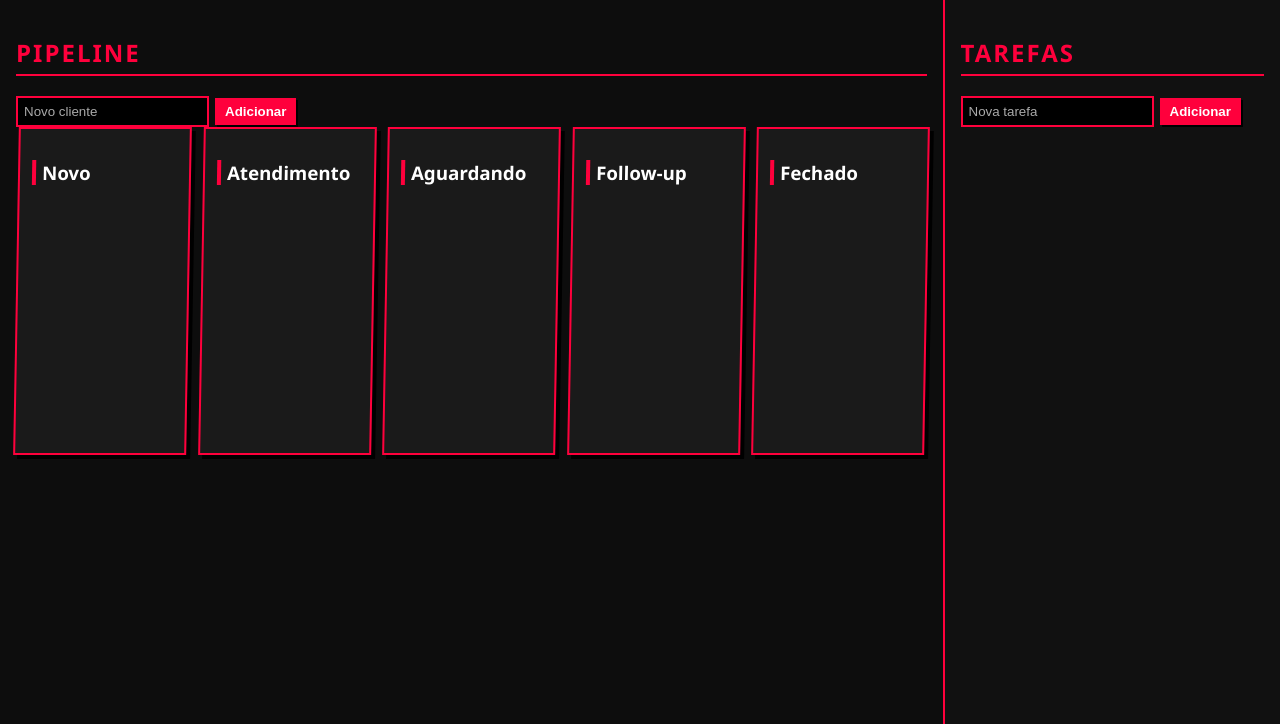
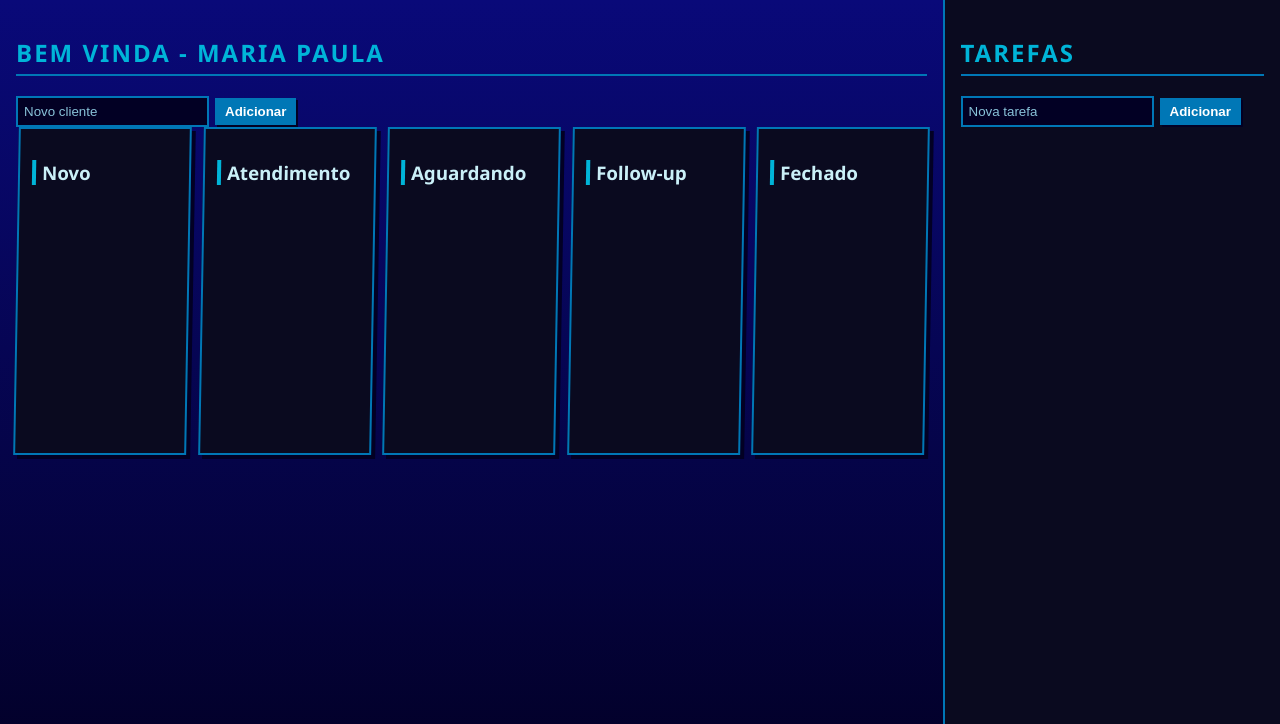
Before and after one commit to luanvictorsz/gestao-maria, a React (Vite) app: page / in a window 1280 px wide. Shown: the top 724 px of the page. Built offline with nearby package versions, Linux system fonts and the light colour scheme.

Commit message:
feat: sistema drag and drop e estilizacao do sistema

```diff
--- a/src/components/ClientCard.tsx
+++ b/src/components/ClientCard.tsx
@@ -10,17 +10,15 @@ const next: Record<Status, Status | null> = {
 };
 
 export default function ClientCard({ cliente }: { cliente: Cliente }) {
-  const { moverCliente } = useApp();
-
   return (
-    <div className="card">
+    <div
+      className="card"
+      draggable
+      onDragStart={(e) => {
+        e.dataTransfer.setData("clienteId", cliente.id);
+      }}
+    >
       <p>{cliente.nome}</p>
-
-      {next[cliente.status] && (
-        <button onClick={() => moverCliente(cliente.id, next[cliente.status]!)}>
-          Avançar
-        </button>
-      )}
     </div>
   );
 }
--- a/src/components/Pipeline.tsx
+++ b/src/components/Pipeline.tsx
@@ -12,12 +12,12 @@ const columns: { label: string; value: Status }[] = [
 ];
 
 export default function Pipeline() {
-  const { clientes, addCliente } = useApp();
+  const { clientes, addCliente, moverCliente } = useApp();
   const [nome, setNome] = useState("");
 
   return (
     <div className="pipeline">
-      <h2>Pipeline</h2>
+      <h2>Bem Vinda - Maria Paula</h2>
 
       <div>
         <input
@@ -25,21 +25,45 @@ export default function Pipeline() {
           onChange={(e) => setNome(e.target.value)}
           placeholder="Novo cliente"
         />
-        <button onClick={() => { addCliente(nome); setNome(""); }}>
+        <button
+          onClick={() => {
+            if (!nome.trim()) return;
+            addCliente(nome);
+            setNome("");
+          }}
+        >
           Adicionar
         </button>
       </div>
 
       <div className="columns">
         {columns.map((col) => (
-          <div key={col.value} className="column">
+          <div
+            key={col.value}
+            className="column"
+            onDragOver={(e) => {
+              e.preventDefault();
+              e.currentTarget.classList.add("drag-over");
+            }}
+            onDragLeave={(e) => {
+              e.currentTarget.classList.remove("drag-over");
+            }}
+            onDrop={(e) => {
+              e.currentTarget.classList.remove("drag-over");
+
+              const id = e.dataTransfer.getData("clienteId");
+              if (!id) return;
+
+              moverCliente(id, col.value);
+            }}
+          >
             <h3>{col.label}</h3>
 
-                {(clientes || [])
-                .filter((c) => c.status === col.value)
-                .map((c) => (
-                    <ClientCard key={c.id} cliente={c} />
-                ))}
+            {(clientes || [])
+              .filter((c) => c.status === col.value)
+              .map((c) => (
+                <ClientCard key={c.id} cliente={c} />
+              ))}
           </div>
         ))}
       </div>
--- a/src/index.css
+++ b/src/index.css
@@ -1,43 +1,42 @@
 body {
   font-family: "Segoe UI", Arial, sans-serif;
   margin: 0;
-  background: #0d0d0d;
+  background: linear-gradient(360deg, #020024 0%, #090979 100%);
   color: #ffffff;
 }
 
-/* Layout geral */
 .layout {
   display: flex;
   height: 100vh;
 }
 
-/* Pipeline (principal) */
+/* Pipeline */
 .pipeline {
   flex: 3;
   padding: 16px;
-  background: #0d0d0d;
+  background: linear-gradient(360deg, #020024 0%, #090979 100%);
 }
 
-/* Tasks (sidebar) */
+/* Sidebar */
 .tasks {
   flex: 1;
   padding: 16px;
-  background: #111;
-  border-left: 2px solid #ff003c;
+  background: #0a0a1f;
+  border-left: 2px solid #0077b6;
 }
 
 /* Títulos */
 h2 {
-  color: #ff003c;
+  color: #00b4d8;
   text-transform: uppercase;
   letter-spacing: 2px;
-  border-bottom: 2px solid #ff003c;
+  border-bottom: 2px solid #0077b6;
   padding-bottom: 5px;
 }
 
 h3 {
-  color: #ffffff;
-  border-left: 4px solid #ff003c;
+  color: #caf0f8;
+  border-left: 4px solid #00b4d8;
   padding-left: 6px;
 }
 
@@ -49,56 +48,57 @@ h3 {
 
 .column {
   flex: 1;
-  background: #1a1a1a;
+  background: #0a0a1f;
   padding: 12px;
   min-height: 300px;
-  border: 2px solid #ff003c;
-  box-shadow: 4px 4px 0px #000;
+  border: 2px solid #0077b6;
+  box-shadow: 4px 4px 0px #020024;
   transform: skew(-1deg);
 }
 
 /* Cards */
 .card {
-  background: #000;
+  background: #020024;
   padding: 10px;
   margin-bottom: 10px;
-  border: 2px solid #ff003c;
-  box-shadow: 3px 3px 0px #ff003c;
-  transition: transform 0.1s ease;
+  border: 2px solid #00b4d8;
+  box-shadow: 3px 3px 0px #0077b6;
+  transition: all 0.1s ease;
 }
 
 .card:hover {
   transform: translate(-2px, -2px);
+  box-shadow: 4px 4px 0px #00b4d8;
 }
 
 /* Inputs */
 input {
-  background: #000;
+  background: #020024;
   color: #fff;
-  border: 2px solid #ff003c;
+  border: 2px solid #0077b6;
   padding: 6px;
   margin-right: 6px;
 }
 
 input::placeholder {
-  color: #aaa;
+  color: #89c2d9;
 }
 
 /* Botões */
 button {
-  background: #ff003c;
+  background: #0077b6;
   color: #fff;
   border: none;
   padding: 6px 10px;
   font-weight: bold;
   cursor: pointer;
-  box-shadow: 2px 2px 0px #000;
+  box-shadow: 2px 2px 0px #020024;
   transition: all 0.1s ease;
 }
 
 button:hover {
-  background: #ffffff;
-  color: #ff003c;
+  background: #00b4d8;
+  color: #020024;
   transform: translate(-1px, -1px);
 }
 
@@ -111,10 +111,11 @@ button:hover {
 .tasks li {
   margin-bottom: 8px;
   padding: 6px;
-  border-left: 3px solid #ff003c;
-  background: #000;
+  border-left: 3px solid #00b4d8;
+  background: #020024;
 }
 
+/* Checkbox */
 input[type="checkbox"] {
-  accent-color: #ff003c;
+  accent-color: #00b4d8;
 }
```
